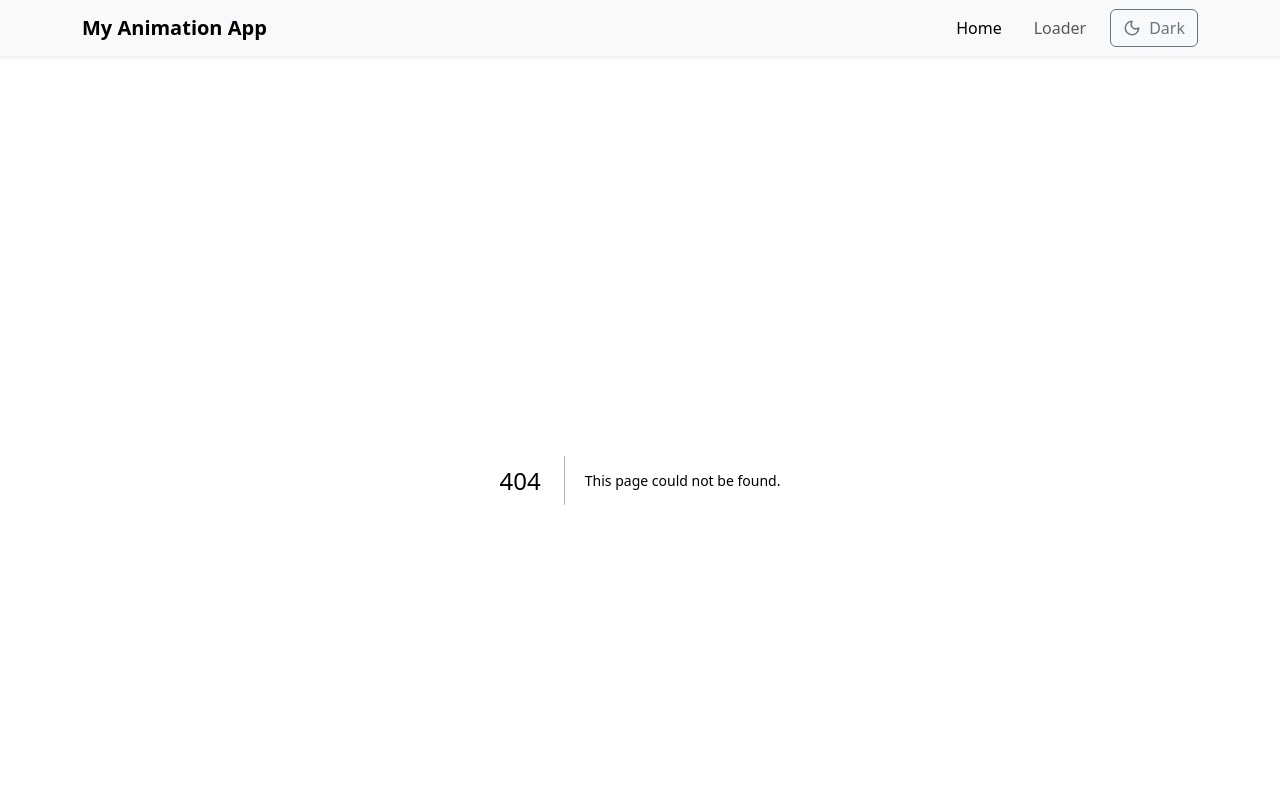
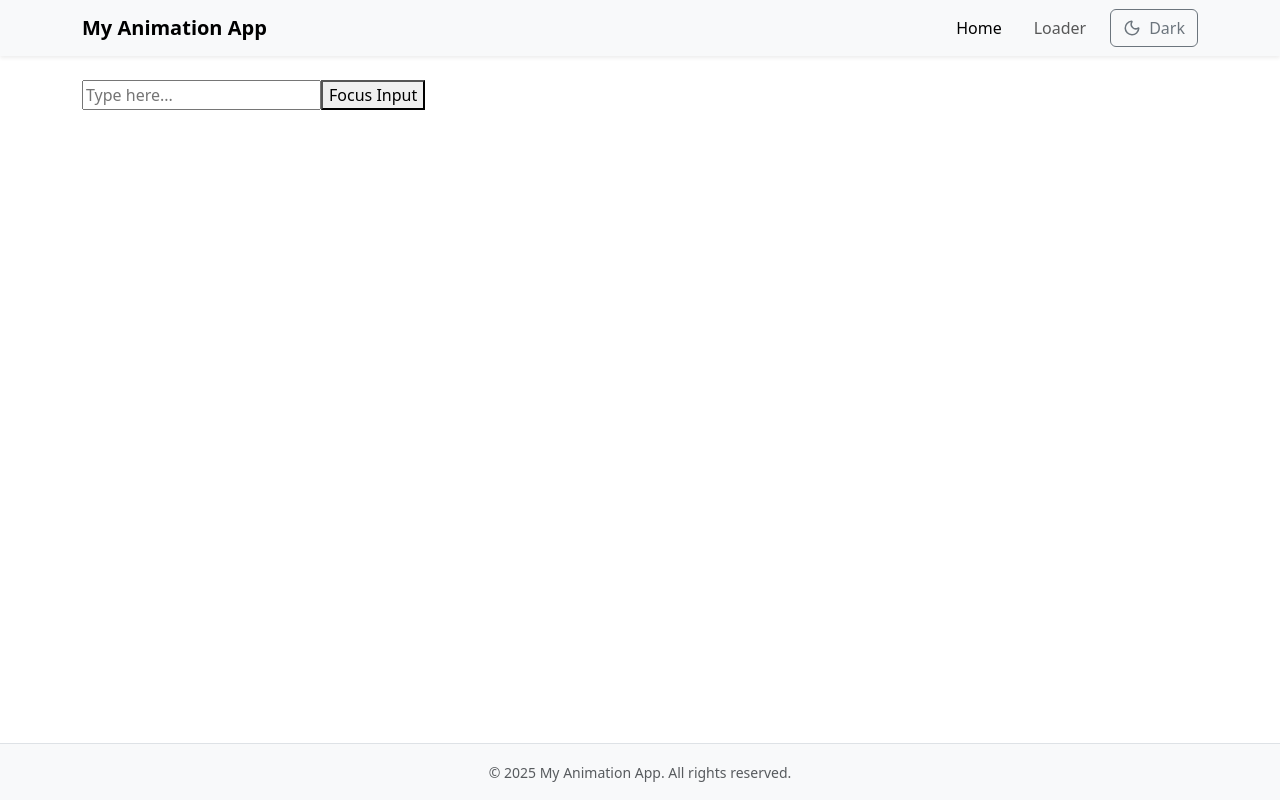
Before and after one commit to asjadreza/my-animation-app, a Next.js app: page /use-ref in a window 1280 px wide. Before the commit this address had no page. Shown: the top 800 px of the page. Built offline with nearby package versions, Linux system fonts and the light colour scheme.

Commit message:
use ref done

```diff
--- /dev/null
+++ b/src/app/use-ref/page.jsx
@@ -0,0 +1,77 @@
+"use client";
+
+import { useRef, useState } from "react";
+
+// useState vs useRef
+
+// | Feature                           | useState                       | useRef                                                                          |
+// | --------------------------------- | ------------------------------ | ------------------------------------------------------------------------------- |
+// | What it stores                    | State value that affects UI    | Mutable value that does **not** trigger re-render                               |
+// | Causes re-render on value change? | ✅ Yes                          | ❌ No                                                                            |
+// | Use case                          | Values that need to update UI  | Accessing DOM elements, storing previous values, storing timers, counters, etc. |
+// | Typical Usage                     | Form inputs, counters, toggles | DOM manipulation, store any value between renders                               |
+// | Persistence                       | Persists between renders       | Persists between renders                                                        |
+
+// useState example
+
+// export default function UseRefApp() {
+//     const [ count, setCount ] = useState(0) // use state causes re-render on value change
+
+//     console.log("Component re rendered!");
+
+//     // Behaviour:
+//     // Everytime we click button, setCount() changes state
+//     // Component re-renders and prints "Component re rendered!"
+
+//     return (
+//         <div>
+//             <h2>Count: {count}</h2>
+//             <button onClick={() => setCount(count + 1)}>Increase</button>
+//         </div>
+//     )
+// }
+
+// useRef Example
+
+// export default function UseRefApp() {
+//   const countRef = useRef(0);
+
+//   console.log("Component rendered");
+
+//   const handleClick = () => {
+//     countRef.current += 1;
+//     console.log("Ref value", countRef.current);
+//   };
+
+// // Behaviour:
+// // Clicking button updates countRef.current
+// // UI does not change cause updating ref does not re render the component
+// // Value persist in memory between renders
+
+//   return (
+//     <div>
+//       <h2>Ref Value: {countRef.current}</h2>
+//       <button onClick={handleClick}>Increase</button>
+//     </div>
+//   );
+// }
+
+// Real use cases of useRef
+// 1. Accessing and controlling  DOM elements (Focus Input Field)
+
+function InputFocus() {
+  const inputRef = useRef(null);
+
+  const handleFocus = () => {
+    inputRef.current.focus(); // directly focus the DOM input element
+  };
+
+  return (
+    <>
+      <input type="text" ref={inputRef} placeholder="Type here..." />
+      <button onClick={handleFocus}>Focus Input</button>
+    </>
+  );
+}
+
+export default InputFocus;
--- a/tsconfig.json
+++ b/tsconfig.json
@@ -29,6 +29,6 @@
     ".next/types/**/*.ts",
     ".next/dev/types/**/*.ts",
     "**/*.mts"
-, "src/app/counter-app/page.tsx", "src/services/storyServices.js", "src/app/to-do-app/page.tsx", "src/app/todo-app/page.jsx"  ],
+, "src/app/counter-app/page.tsx", "src/services/storyServices.js", "src/app/to-do-app/page.tsx", "src/app/todo-app/page.jsx", "src/app/use-ref/page.jsx"  ],
   "exclude": ["node_modules"]
 }
```
